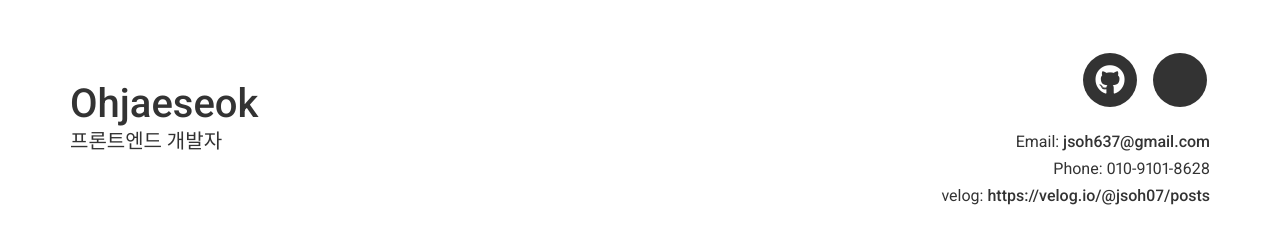
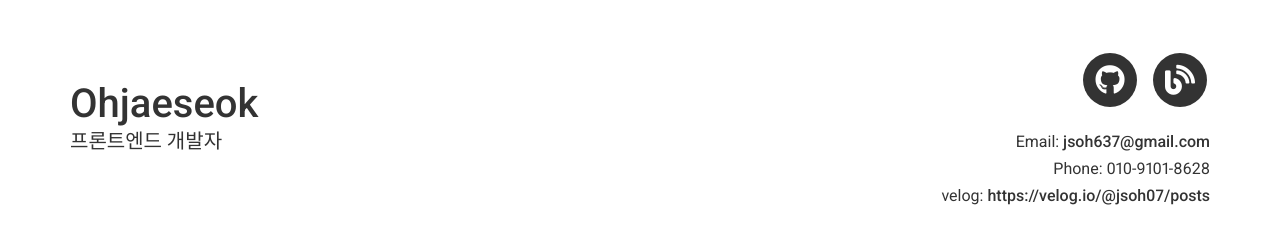
Before and after one commit to jsoh07/5hjae.github.io, a Jekyll site: the page built from index.md, in a window 1280 px wide. Shown: the top 244 px of the page. Built offline with Jekyll 4.4.1, drawn with Linux system fonts in a browser that asks for light colours; nearby versions of some CDN libraries.

Commit message:
수정15

```diff
--- a/_config.yml
+++ b/_config.yml
@@ -26,7 +26,7 @@ velog.io_username: jsoh07
 # Additional icon links
 additional_links:
 - title: velog
-  icon: https://velog.io/
+  icon: fas fa-blog
   url: https://velog.io/@jsoh07/posts
 # - title: another link
 #   icon: font awesome brand icon name (eg. fab fa-twitter) (https://fontawesome.com/icons?d=gallery&s=brands&m=free)
```
